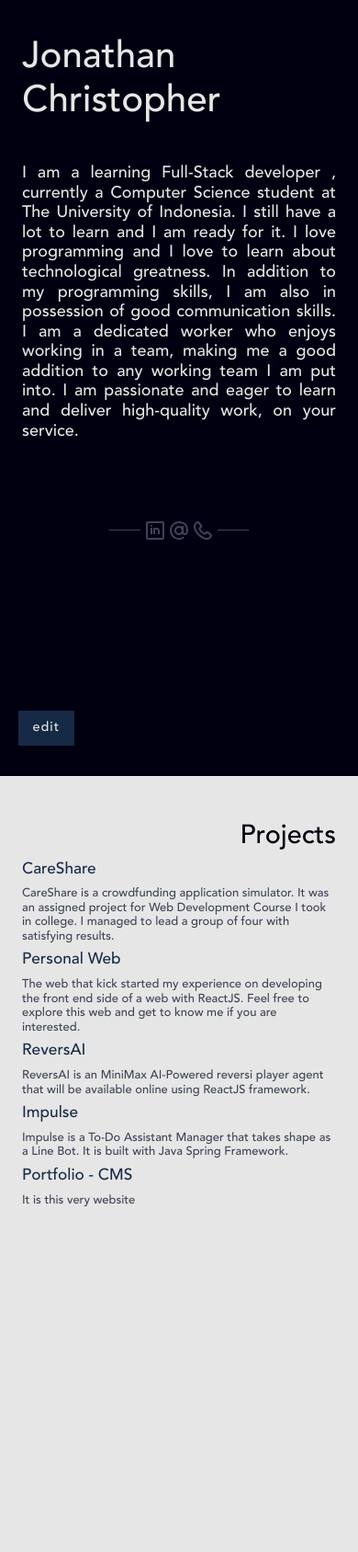
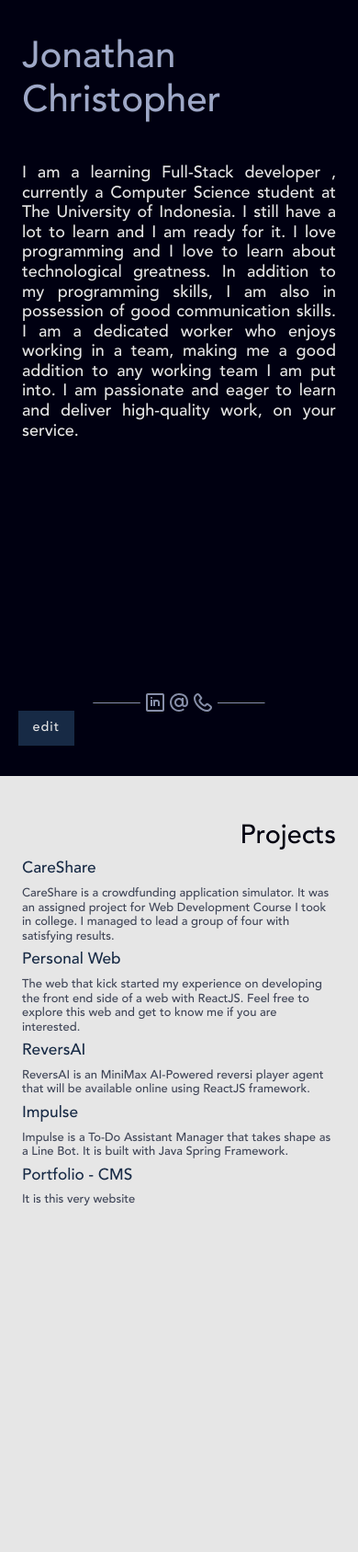
Before and after one commit to Jonathanjojo19/PortfolioCMS, a Django app: page / in a window 390 px wide. Shown: the whole page at 92% size. Run offline with Django 3.2, Linux system fonts and the light colour scheme; data comes from the database, SQL or seed files in the repository; both versions use the stored data as it was after the commit; parts of the project's set-up code (start-up, migrations or seed data) failed here and were passed over; some libraries are stand-ins or nearby versions.

Commit message:
Styling continued

```diff
--- a/assets/styles/globalStyles.css
+++ b/assets/styles/globalStyles.css
@@ -165,20 +165,33 @@ a:hover {
 /* Layout */
 
 .full-height {
-    min-height: 100vh;
+    min-height: 99.98vh;
 }
 
 .container-large {
-    padding: 7vw;
+	position: relative;
+	padding: 7vw;
 }
 
 .container-small {
+	position: relative;
 	padding: 2vw;
 	padding-top: 10vh;
 	padding-right: 4vw;
 }
 
+.flex-col {
+	flex-direction: column;
+}
+
+.flex-row {
+	flex-direction: row;
+}
+
 @media (max-width: 992px) {
+	.full-height {
+		min-height: none;
+	}
 
 	body {
 		font-size: 0.9em;
--- a/assets/styles/indexStyles.css
+++ b/assets/styles/indexStyles.css
@@ -32,13 +32,13 @@ body::-webkit-scrollbar {
 
 .line-wrapped:before,
 .line-wrapped:after {
-	background-color: #3E4456;
+	background-color: #868ea8;
 	content: "";
 	display: inline-block;
 	height: 1px;
 	vertical-align: middle;
-	width: 40%;
-	transform: scale(0.25, 1);
+	width: 30%;
+	transform: scale(0.5, 1);
 }
 
 .line-wrapped:before {
@@ -69,7 +69,7 @@ body::-webkit-scrollbar {
 }
 
 #contact-links {
-    margin-bottom: 5vh;
+	margin-bottom: 2em;
 }
 
 .mode {
--- a/portfolio/templates/portfolio/index.html
+++ b/portfolio/templates/portfolio/index.html
@@ -15,13 +15,16 @@
 <body>
     <div class="full-height d-flex">
         <div class="row">
-            <div class="container-large col-lg-9 dark-bg light-grey-text full-height">
+            <div class="container-large col-lg-9 dark-bg light-grey-text full-height d-flex flex-col justify-content-between">
+                <div id="info-container">
                     <div>
-                    <h1>{{ info.name }}</h1>
+                        <h1 class="light-blue-text">{{ info.name }}</h1>
                     </div>
                     <div id="description">
                         <h3>{{ info.description }}</h3>
                     </div>
+                </div>
+                <div id="contact-container">
                     <div id="contact-links" class="line-wrapped">
                         <a href="{{ info.linkedin }}">
                             <img
@@ -46,13 +49,18 @@
                         </a>
                     </div>
                 </div>
+            </div>
             <div class="container-small col-lg-3 light-bg full-height">
                 <div class="text-right dark-blue-text">
                     <h2 class="section-title">Projects</h2>
                 </div>
                 {% for project in projects %}
                     <div>
+                        {% if project.url %}
                             <a href="{{ project.url }}" class="medium-blue-text"><h4>{{ project.name }}</h4></a>
+                        {% else %}
+                            <a href="#" class="medium-blue-text"><h4>{{ project.name }}</h4></a>
+                        {% endif %}
                         <h6 class="dark-grey-text">{{ project.description }}</h6>
                     </div>
                 {% endfor %}
--- a/portfolio_cms/settings.py
+++ b/portfolio_cms/settings.py
@@ -23,7 +23,7 @@ BASE_DIR = os.path.dirname(os.path.dirname(os.path.abspath(__file__)))
 SECRET_KEY = 'af=f#qfld6cmno2ru1z&sy=kh1q$n99q66$qukdim&u%@j$@0!'
 
 # SECURITY WARNING: don't run with debug turned on in production!
-DEBUG = True
+DEBUG = False
 
 ALLOWED_HOSTS = [
     'localhost',
```
Also changed, not shown: assets/icons/email.svg, assets/icons/git.svg (deleted), assets/icons/linkedin.svg, assets/icons/phone.svg, db.sqlite3. Lines whose indentation alone changed are shown as unchanged.
